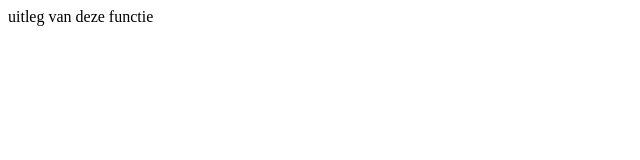
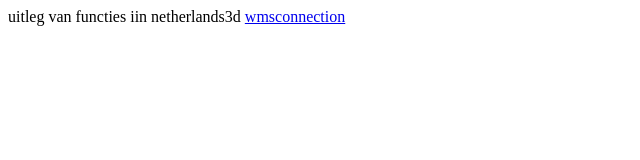
Before and after one commit to mvangog/n3ddoc, a plain HTML site: page rsc/index.html in a window 1280 px wide. Shown: the whole page, without its empty margins (0-640 px from the left). Drawn offline with Linux system fonts and the light colour scheme.

Commit message:
try a link

```diff
--- a/rsc/index.html
+++ b/rsc/index.html
@@ -4,7 +4,10 @@
 
 </head>
 <body>
-uitleg van deze functie
+uitleg van functies iin netherlands3d
+
+
+<a href="wmsconnection.html">wmsconnection</a>
 
 
 
```
Also changed, not shown: rsc/wmsconnection.html (renamed from rsc/wmsserverdata/index.html).
